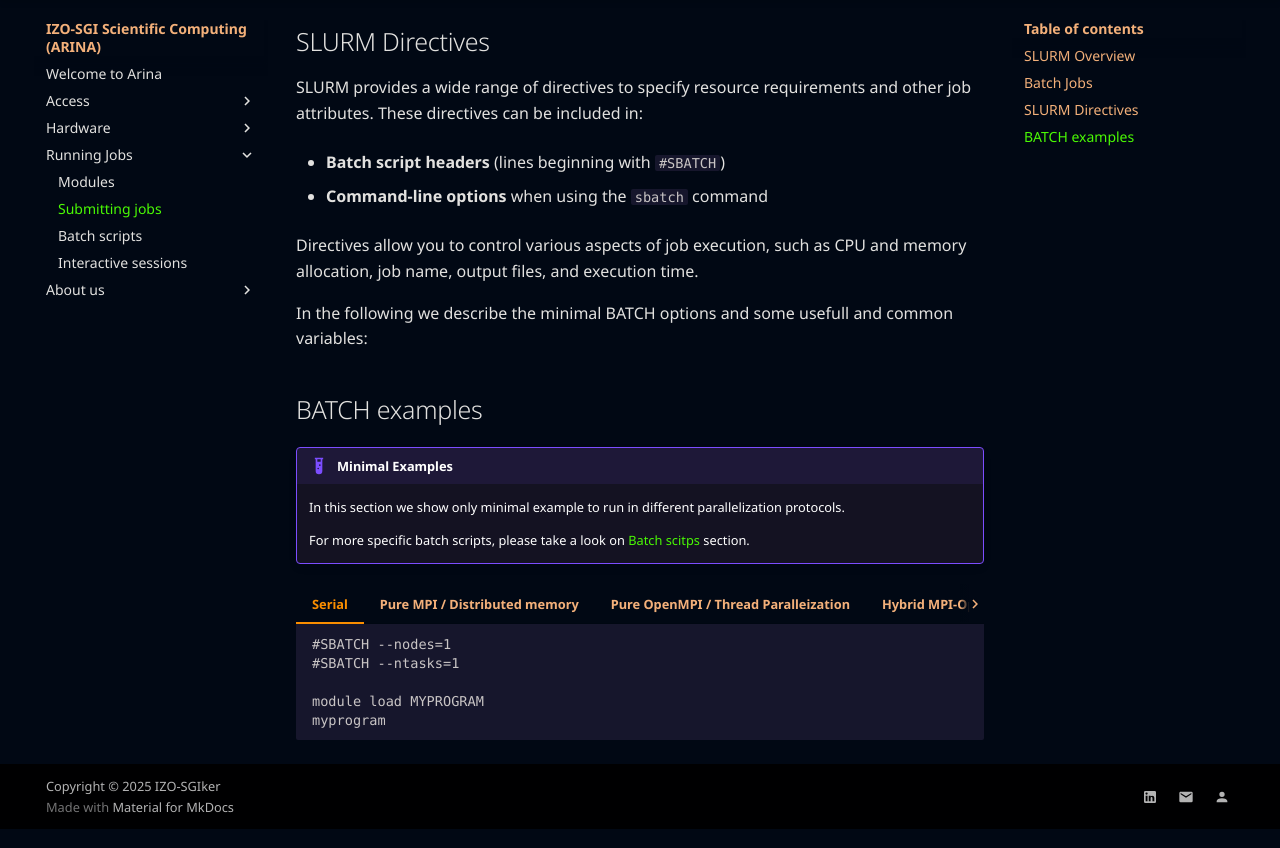
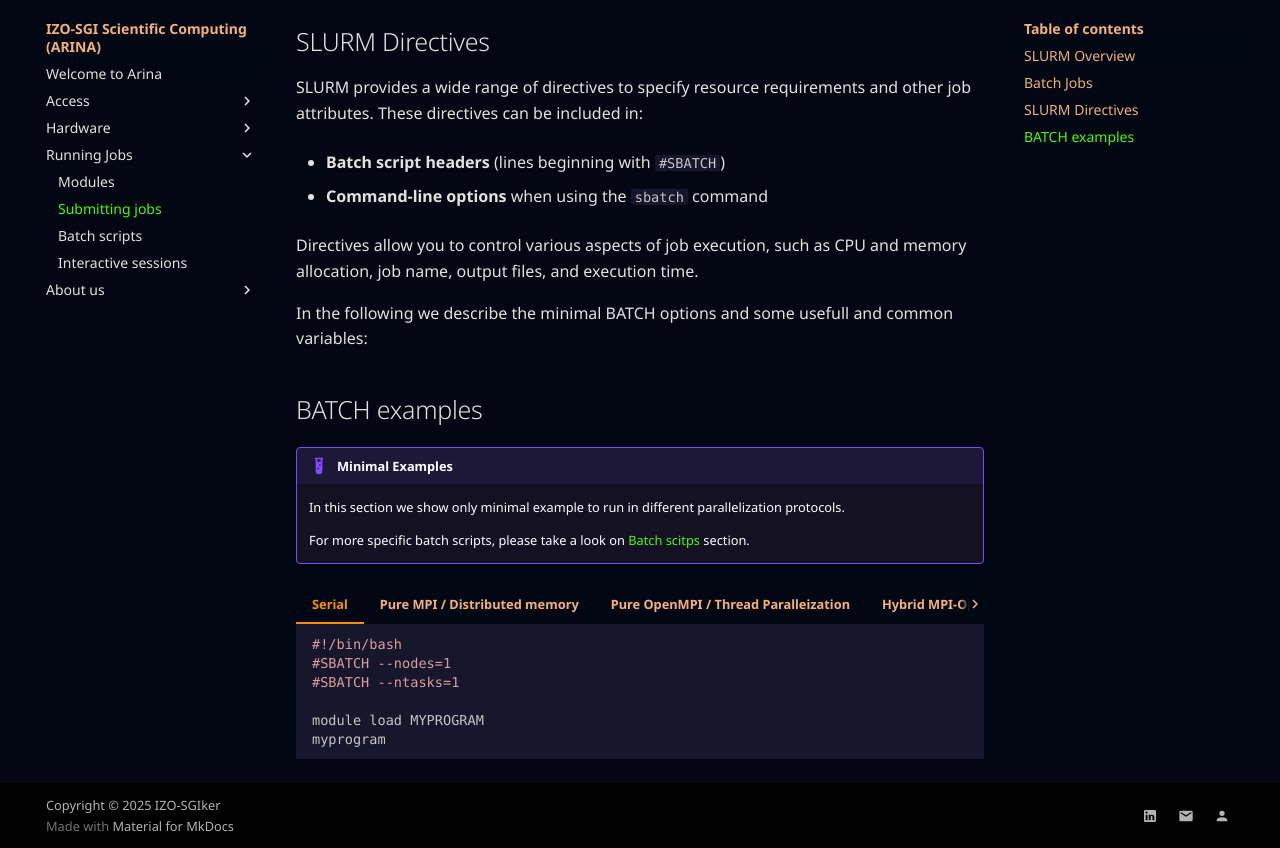
Before and after one commit to izosgi/izosgi-mkdocs, an MkDocs documentation site: the page built from docs/Jobs/slurm.md, in a window 1280 px wide and 900 px high, scrolled down 609 px, cut to the strip 52-900 px from the top of the window. Built offline with MkDocs 1.6.1 and Material for MkDocs 9.7.7, drawn with Linux system fonts in a browser that asks for light colours; some web fonts are replaced.

Commit message:
Fixing bash script for parallelization examples

````diff
--- a/docs/Jobs/slurm.md
+++ b/docs/Jobs/slurm.md
@@ -32,7 +32,8 @@
 
 
 === "Serial"
-    ```
+    ```bash
+    #!/bin/bash
     #SBATCH --nodes=1
     #SBATCH --ntasks=1
 
@@ -41,7 +42,8 @@
     ```
 
 === "Pure MPI / Distributed memory"
-    ```
+    ```bash
+    #!/bin/bash
     #SBATCH --nodes=2
     #SBATCH --ntasks-per-node=4
 
@@ -51,7 +53,8 @@
     ```
 
 === "Pure OpenMPI / Thread Paralleization"
-    ```
+    ```bash
+    #!/bin/bash
     #SBATCH --nodes=1
     #SBATCH --ntasks-per-node=1
     #SBATCH --cpus-per-task=8
@@ -63,7 +66,8 @@
 
     ```
 === "Hybrid MPI-OpenMPI "
-    ```
+    ```bash
+    #!/bin/bash
     #SBATCH --nodes=2
     #SBATCH --ntasks-per-node=1
     #SBATCH --cpus-per-task=4
````
